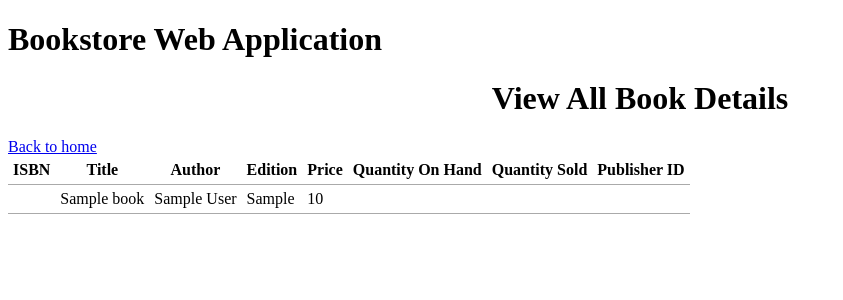
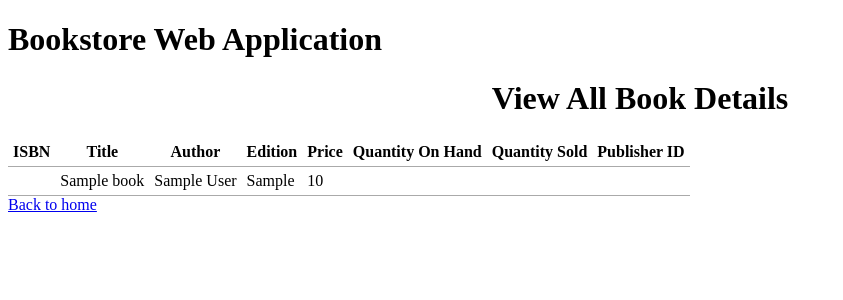
Before and after one commit to hasan-ahmed/project, a PHP site: page /view_all_books.php in a window 1280 px wide. Shown: the top 300 px of the page, without its empty margins (0-843 px from the left). Run offline with PHP 8.4, Linux system fonts and the light colour scheme; tables that the repository leaves empty or names only in its code hold one stand-in row (values such as "Sample post"); data that the repository does not hold is empty.

Commit message:
Style and close table

```diff
--- a/css/style.css
+++ b/css/style.css
@@ -6,6 +6,7 @@ label {
 table {
     border-collapse: collapse;
     border-spacing: 0;
+    align: "center";
 }
 
 td,
--- a/view_all_books.php
+++ b/view_all_books.php
@@ -34,10 +34,13 @@
                 <td><?php echo $row['price']; ?></td>
                 <td><?php echo $row['quantityOnHand']; ?></td>
                 <td><?php echo $row['quantitySold']; ?></td>
-                <td><?php echo $row['publisher ID']; ?></td>
+                <td><?php echo $row['publisherID']; ?></td>
             </tr>
             <?php
         }
+        ?>
+        </table>
+        <?php
     }
     else
     {
```
